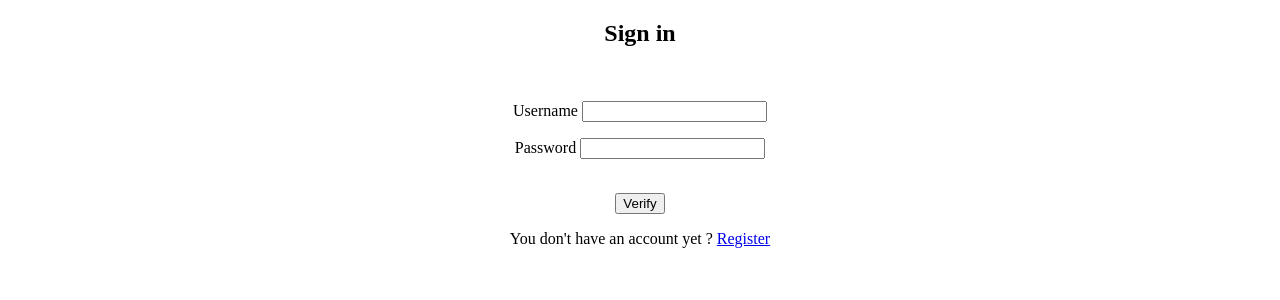
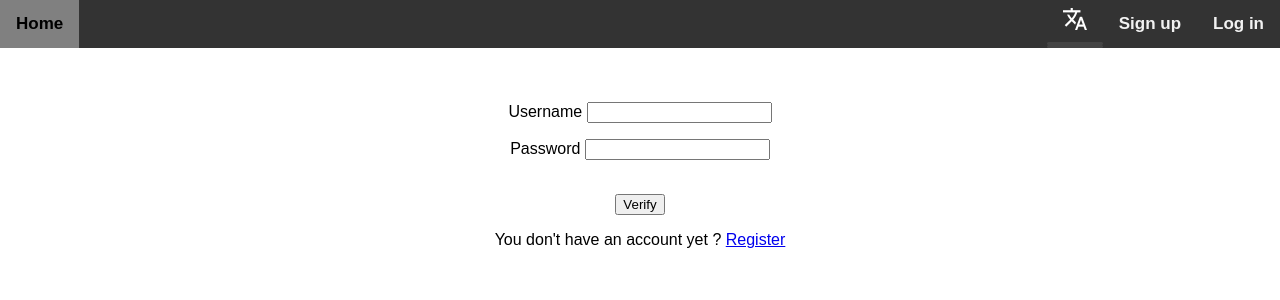
Before and after one commit to Neoccur/neoccur, a PHP site: page /login.php in a window 1280 px wide. Shown: the top 300 px of the page. Run offline with PHP 8.4, Linux system fonts and the light colour scheme.

Commit message:
madea header on login.php and signup.php

```diff
--- a/login.php
+++ b/login.php
@@ -90,8 +90,38 @@
         <head>
             <!-- This is very complex to understand, this is a title ! It's means that when a client connect to the server, he can see the 'Neoccur - Login' title in his tab ! -->
             <title>Neoccur - Login</title>
+            <link rel="stylesheet" type="text/css" href="assets/styles/original.css" />
         </head>
+        <script>
+            function LanguageClickEvent(Language) {
+                if (Language == 0) {
+                // English
+                document.location.href = "http://neoccur.com";
+                } else if (Language == 1) {
+                // French
+                document.location.href = "http://neoccur.com/fr/";
+                }
+            }
+        </script>
         <body>
+            <nav class="NavigationBar">
+                <div class="nav-home">
+                    <a href="index.html">Home</a>
+                </div>
+                <div class="nav-links">
+                    <div id="MenuSlide">
+                        <li>
+                            <img class="Language" src="assets/images/language.png" alt="Language" />
+                            <ul>
+                            <li onclick="LanguageClickEvent(0);"><img src="assets/images/flags/us.png" width="38px" height="auto" alt="EN" /></li>
+                            <li onclick="LanguageClickEvent(1);"><img src="assets/images/flags/fr.png" width="38px" height="auto" alt="FR" /></li>
+                            </ul>
+                        </li>
+                    </div>
+                    <a href="register.php">Sign up</a>
+                    <a href="login.php">Log in</a>
+                </div>
+            </nav>
             <center>
                 <h2>Sign in</h2>
                 <?php
```
Also changed, not shown: register.php (+30 -0 lines).
